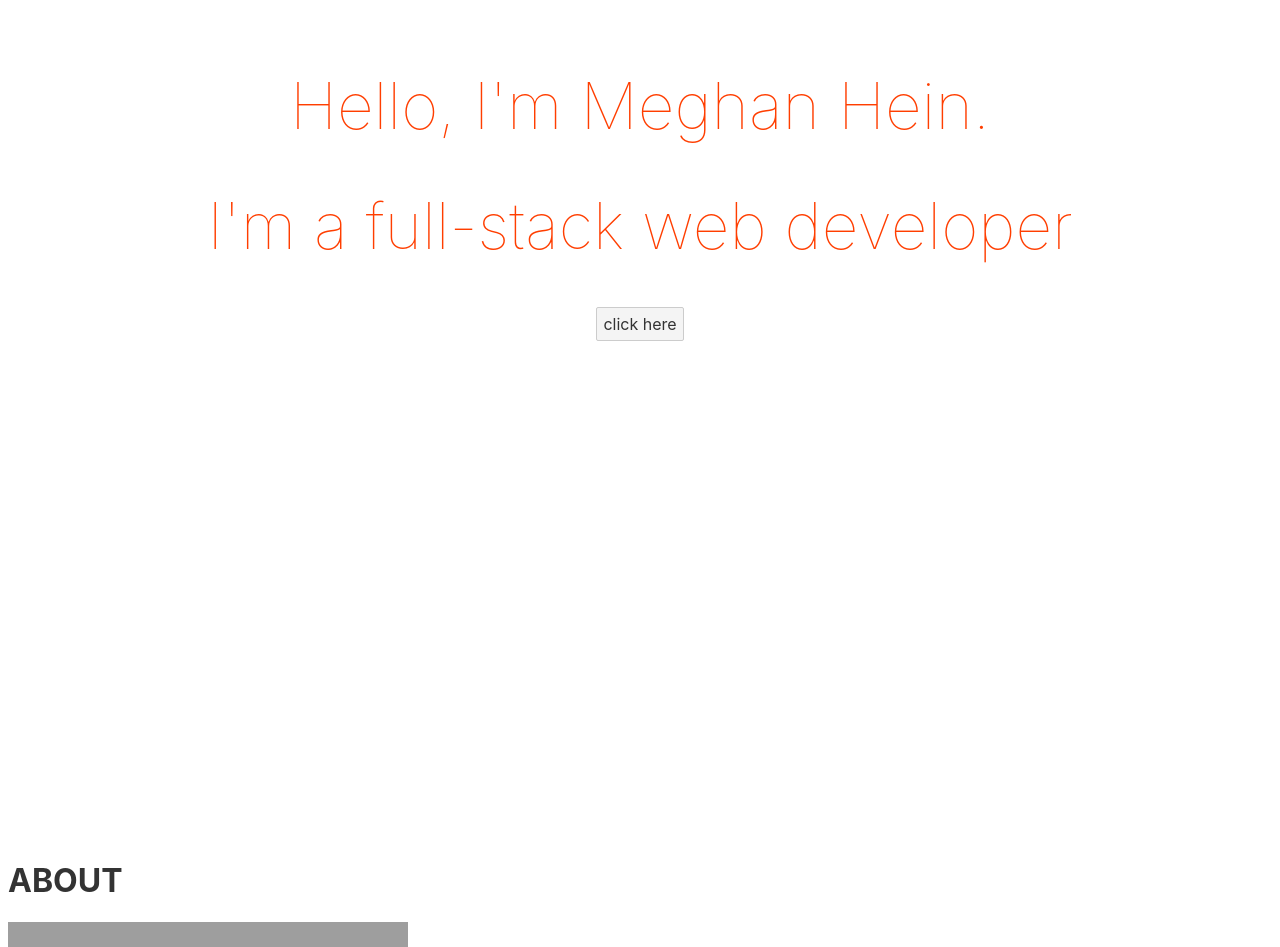
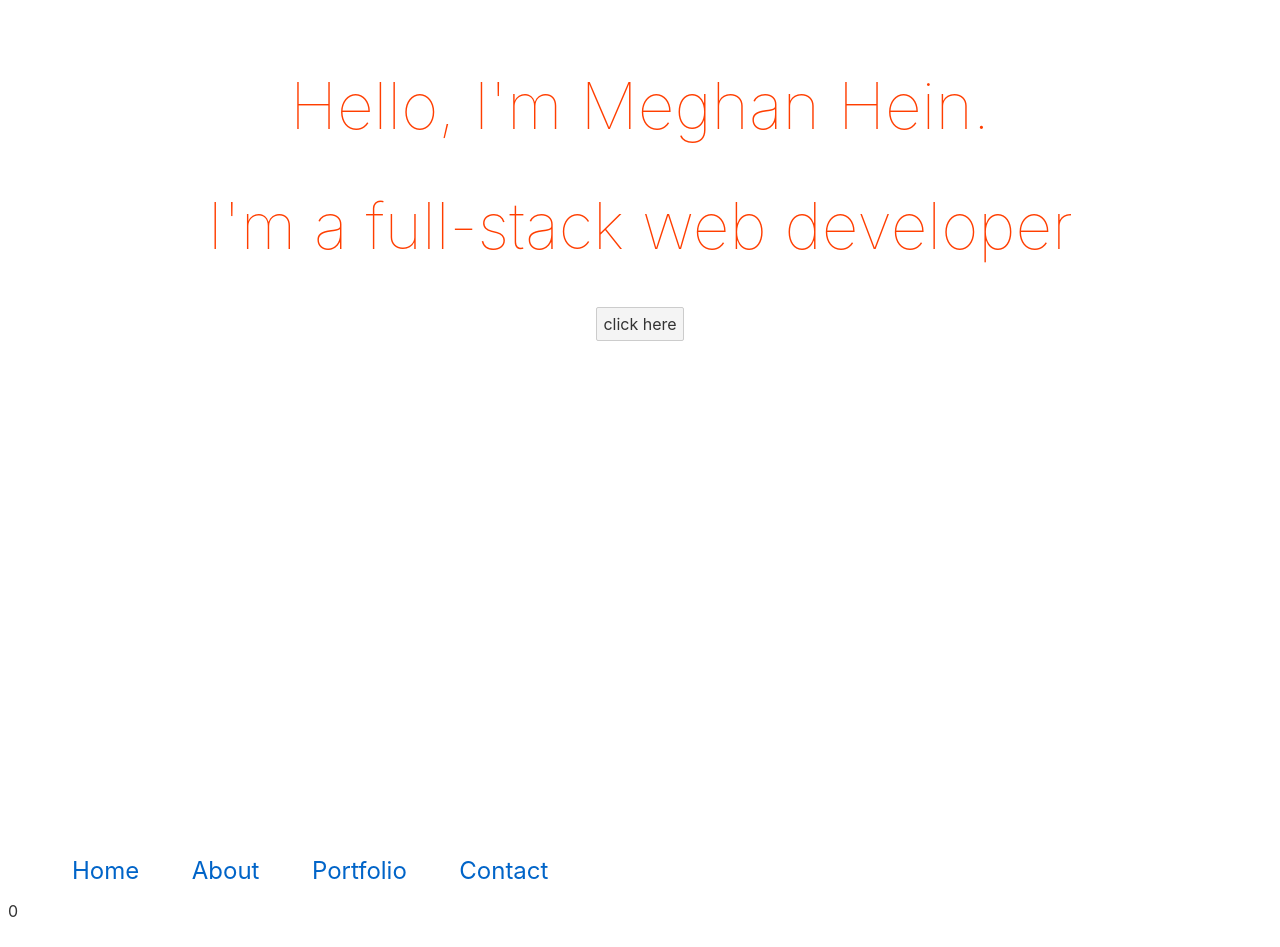
Before and after one commit to meghein/portfolio, a Svelte app: page / in a window 1280 px wide. Shown: the top 947 px of the page. Built offline with nearby package versions, Linux system fonts and the light colour scheme; grey boxes are pictures that could not be loaded.

Commit message:
start building nav scroll function

```diff
--- a/src/components/App.svelte
+++ b/src/components/App.svelte
@@ -1,4 +1,6 @@
 <script>
+  import { y } from './stores.js';
+  import Nav from './Nav.svelte'
   import About from './About.svelte'
   import Portfolio from './Portfolio.svelte'
   import Contact from './Contact.svelte'
@@ -32,12 +34,16 @@
 	}
 </style>
 
+<svelte:window bind:scrollY={$y}/>
+
 <main>
   <div id='home'>
     <h1>Hello, I'm Meghan Hein.</h1>
     <h1>I'm a full-stack web developer</h1>
     <button on:click|preventDefault={() => scroll()}>click here</button>
   </div>
+  <Nav/>
+  <span>{ $y }</span>
   <About/>
   <Portfolio/>
   <Contact/>
--- a/src/components/Nav.svelte
+++ b/src/components/Nav.svelte
@@ -1,4 +1,15 @@
 <script>
+  import { y } from './stores.js';
+  import { beforeUpdate, afterUpdate } from "svelte";
+  let fix, add
+
+  afterUpdate(() => {
+    if(fix.getBoundingClientRect() <= $y) {
+      console.log('true')
+      add = fix.getBoundingClientRect()
+    }
+  });
+
   function scroll(page) {
     let elmnt = document.getElementById(page);
     elmnt.scrollIntoView({ behavior: 'smooth', block: 'nearest' });
@@ -6,14 +17,19 @@
 </script>
 
 <style>
-	ul#nav li{
+	#nav li{
 		display : inline;
     padding: 1em;
     font-size: 1.5em;
 	}
+  .fixed {
+    position: fixed;
+    top: 0;
+  }
 </style>
 
-<ul id="nav">
+<!-- class="{fix  ? 'fixed' : ''}"  -->
+<ul id="nav" class="{ add ? 'fixed' : '' }" bind:this={fix}>
 	<li><a href="/" on:click|preventDefault={() => (scroll('home'))}>Home</a></li>
 	<li><a href="/" on:click|preventDefault={() => (scroll('about'))}>About</a></li>
 	<li><a href="/" on:click|preventDefault={() => (scroll('portfolio'))}>Portfolio</a></li>
--- /dev/null
+++ b/src/components/stores.js
@@ -0,0 +1,3 @@
+import { writable } from 'svelte/store';
+
+export const y = writable(0);
```
